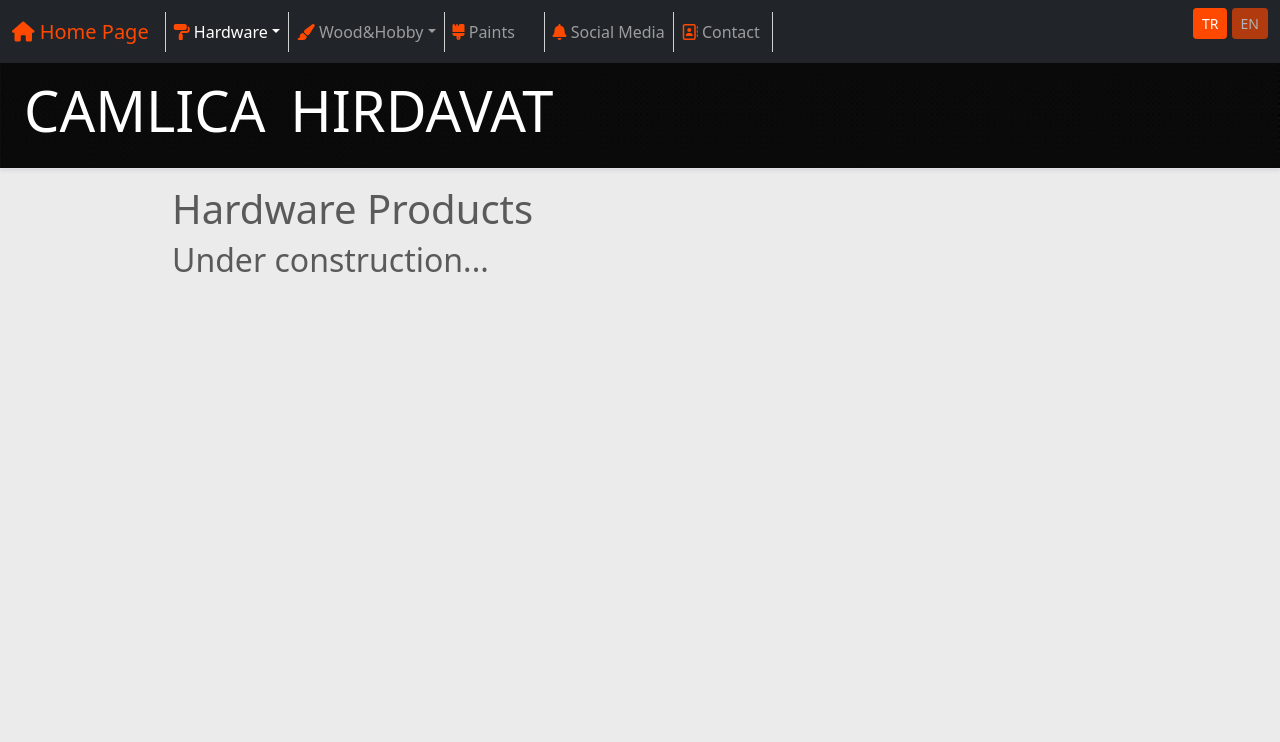
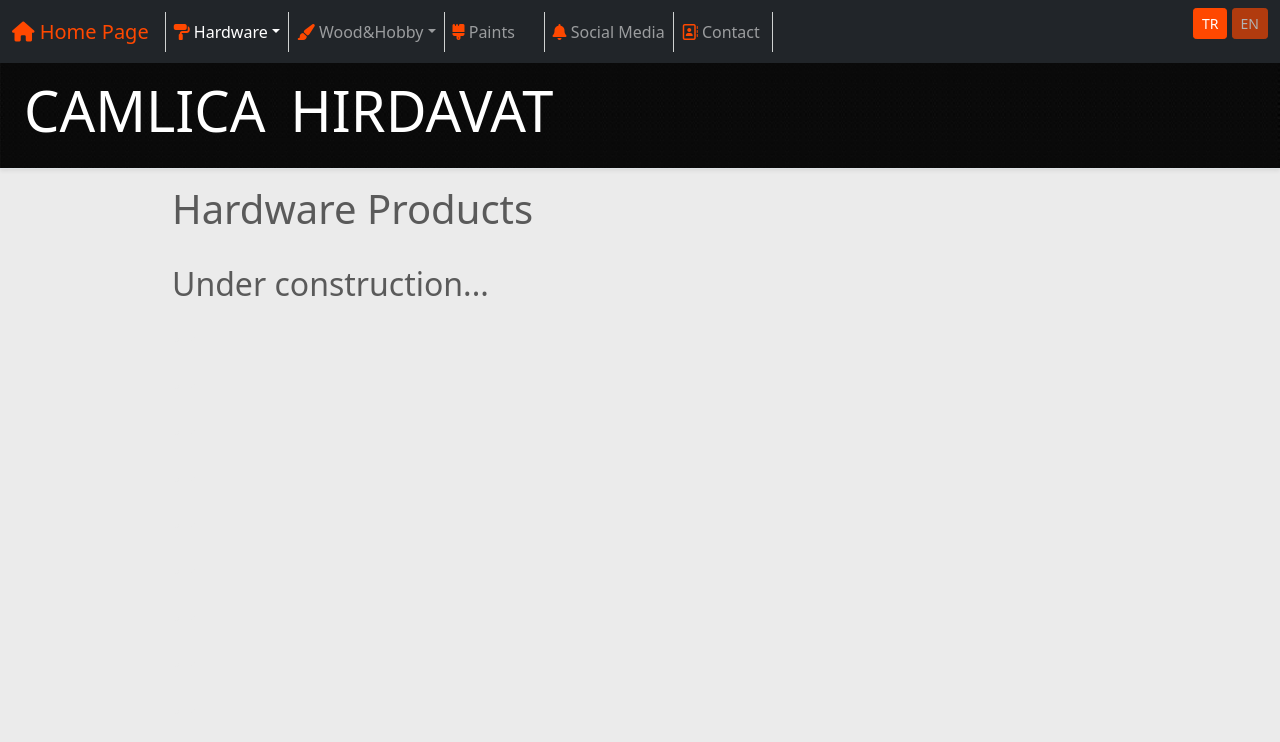
Before and after one commit to camlicahirdavat/anasayfa, a plain HTML site: page 1en.html in a window 1280 px wide. Shown: the top 742 px of the page. Drawn offline with Linux system fonts and the light colour scheme.

Commit message:
Update 1en.html

```diff
--- a/1en.html
+++ b/1en.html
@@ -75,7 +75,7 @@
     </header>
 
 <main class="container">
-  <h1>Hardware Products</h1>
+  <h1>Hardware Products</h1><br>
   <h2>Under construction...</h2>
   <h2 style="color:#ebebeb">...</h2>
   <h2 style="color:#ebebeb">...</h2>
```
